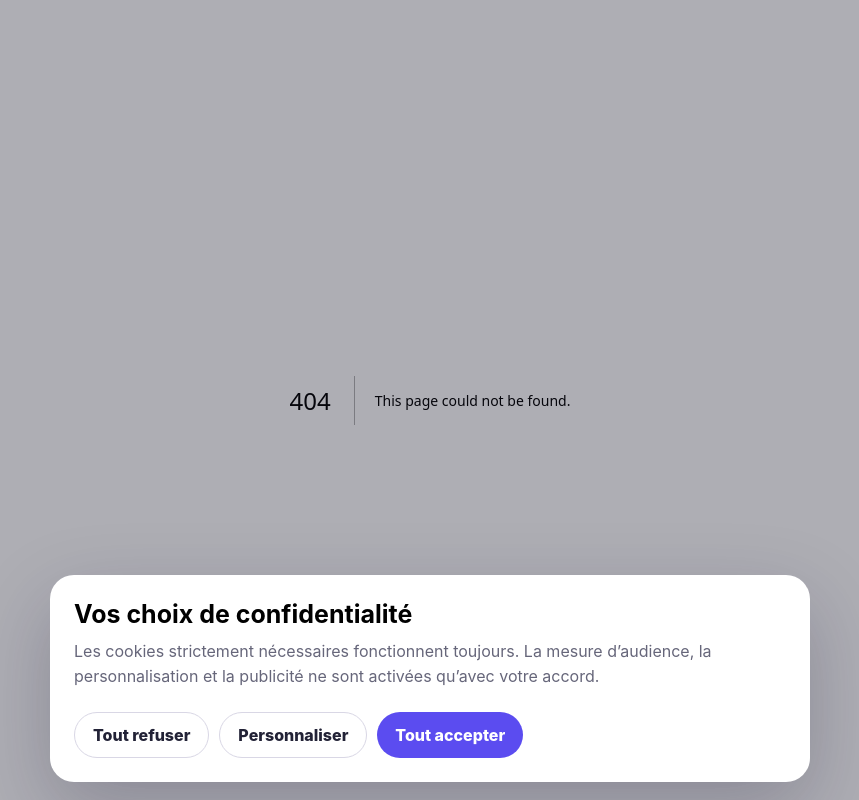
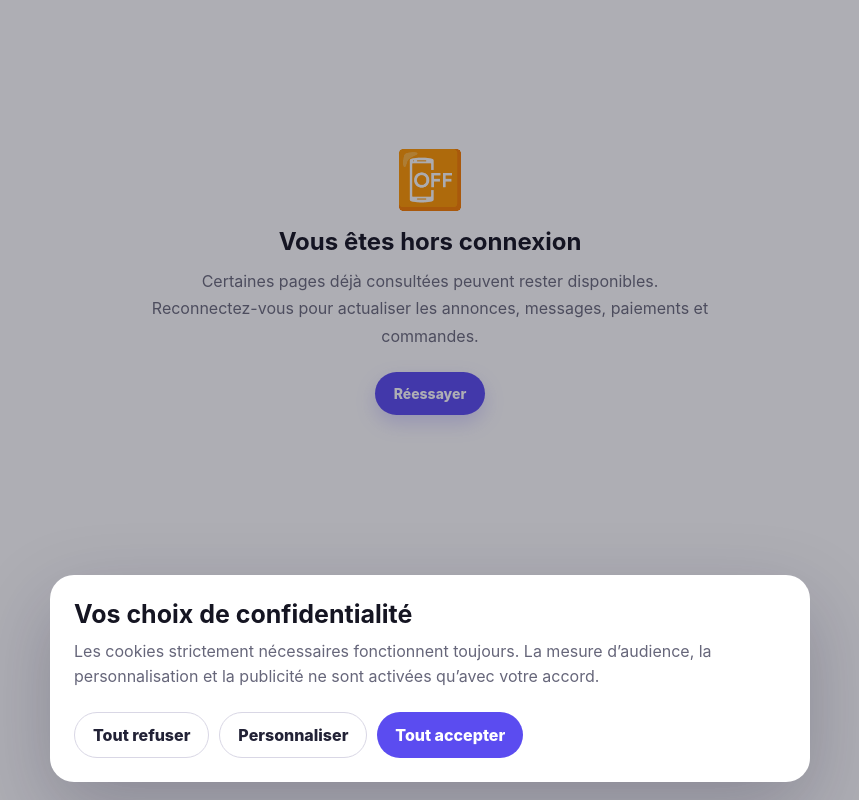
Before and after one commit to hakersoy66/petitannonces, a Next.js app in the folder apps/web/: page /offline in a window 1280 px wide. Before the commit this address had no page. Shown: the whole page, without its empty margins (210-1069 px from the left). Built offline with nearby package versions, Linux system fonts and the light colour scheme.

Commit message:
feat(pwa): add offline fallback page

```diff
--- /dev/null
+++ b/apps/web/app/offline/page.tsx
@@ -0,0 +1,10 @@
+export default function OfflinePage() {
+  return <main className="shell" style={{ minHeight: "70vh", display: "grid", placeItems: "center", paddingBlock: 60 }}>
+    <section style={{ maxWidth: 560, textAlign: "center" }}>
+      <div style={{ fontSize: 56 }}>📴</div>
+      <h1 style={{ marginTop: 14 }}>Vous êtes hors connexion</h1>
+      <p style={{ marginTop: 12, color: "#6c6c7d", lineHeight: 1.7 }}>Certaines pages déjà consultées peuvent rester disponibles. Reconnectez-vous pour actualiser les annonces, messages, paiements et commandes.</p>
+      <a href="/" className="button button-primary" style={{ marginTop: 22 }}>Réessayer</a>
+    </section>
+  </main>;
+}
```
